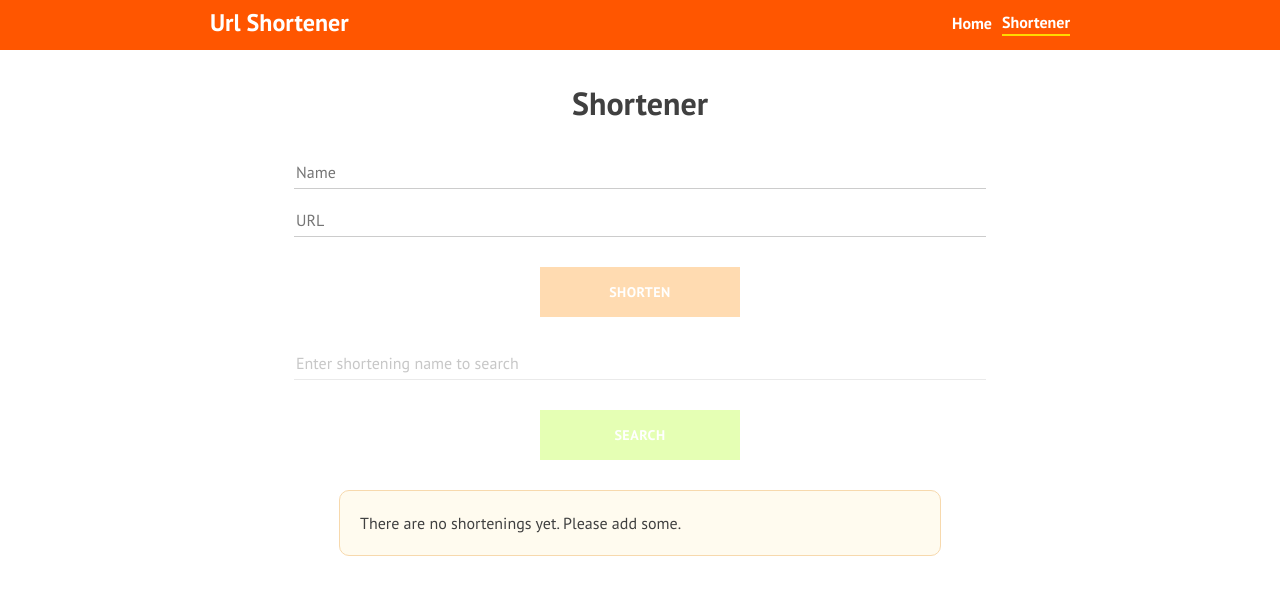
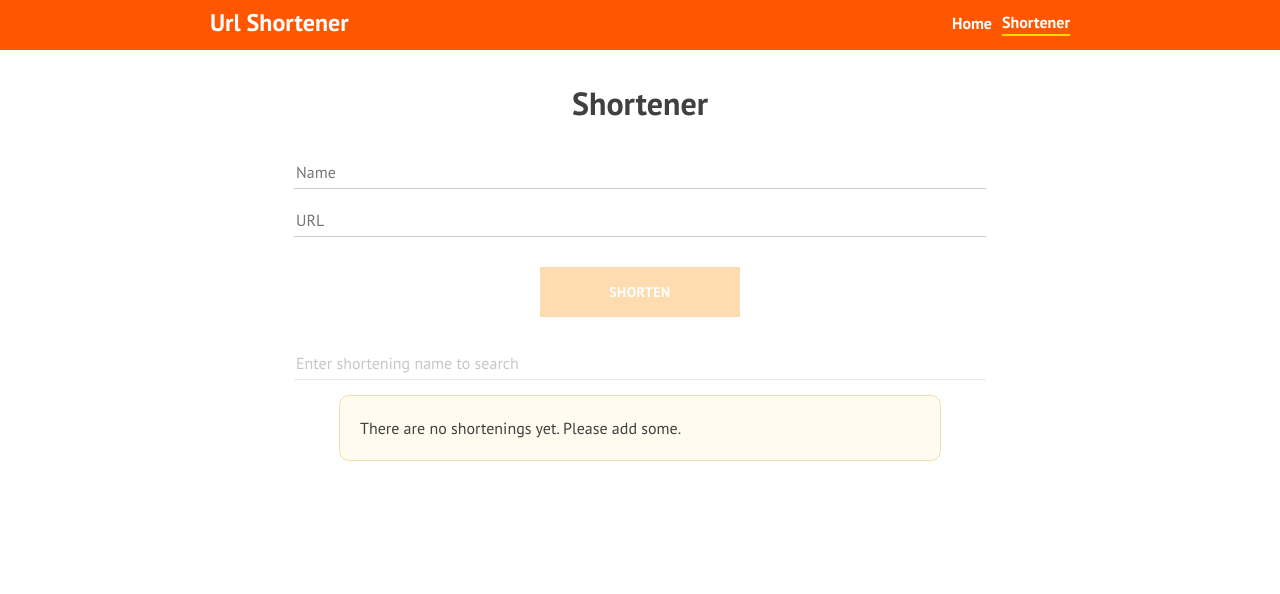
Before and after one commit to stastakh/url-shortener, an Angular app: page /shortener in a window 1280 px wide. Shown: the top 594 px of the page. Built offline with nearby package versions, Linux system fonts and the light colour scheme.

Commit message:
replace shortening search with pipe

```diff
--- a/src/app/app.module.ts
+++ b/src/app/app.module.ts
@@ -11,6 +11,7 @@ import { ShortenerComponent } from './shortener/shortener.component';
 import { SpinnerComponent } from './spinner/spinner.component';
 import { ShorteningDetailComponent } from './shortener/shortening-detail/shortening-detail.component';
 import { PageNotFoundComponent } from './page-not-found/page-not-found.component';
+import { ShorteningFilterPipe } from './shortener/shortening-filter.pipe';
 
 @NgModule({
   declarations: [
@@ -20,7 +21,8 @@ import { PageNotFoundComponent } from './page-not-found/page-not-found.component
     ShortenerComponent,
     SpinnerComponent,
     ShorteningDetailComponent,
-    PageNotFoundComponent
+    PageNotFoundComponent,
+    ShorteningFilterPipe
   ],
   imports: [
     BrowserModule,
--- a/src/app/shortener/shortener.component.css
+++ b/src/app/shortener/shortener.component.css
@@ -20,29 +20,9 @@
   opacity: 0.4;
 }
 
-.shortener-btn,
-.search-btn,
-.cancel-btn {
+.shortener-btn {
   display: block;
   margin: 30px auto;
-}
-
-.search-btn {
-  background-color: rgba(166, 255, 0, 0.966);
-}
-
-.search-btn:hover,
-.search-btn:focus {
-  background-color: rgba(131, 199, 5, 0.966);
-}
-
-.cancel-btn {
-  background-color: rgba(255, 30, 0, 0.966);
-}
-
-.cancel-btn:hover,
-.cancel-btn:focus {
-  background-color: rgba(197, 27, 5, 0.966);
 }
 
 .shortener-message {
--- a/src/app/shortener/shortener.component.html
+++ b/src/app/shortener/shortener.component.html
@@ -20,27 +20,13 @@
     type="text"
     placeholder="Enter shortening name to search"
     [(ngModel)]="searchName"
-    [disabled]="!shortenings.length && !searchFailed"
+    [disabled]="!shortenings.length"
   />
-  <button
-    class="main-btn search-btn"
-    (click)="onSearchShortenings()"
-    [disabled]="!searchName"
-  >
-    Search
-  </button>
-  <button
-    class="main-btn cancel-btn"
-    *ngIf="showCancelSearchBtn"
-    (click)="onCancelSearch()"
-  >
-    Cancel search
-  </button>
 </div>
 
 <div
   class="shortener-message no-shortenings"
-  *ngIf="!shortenings.length && !loading && !searchFailed && !error"
+  *ngIf="!shortenings.length && !loading && !error"
 >
   There are no shortenings yet. Please add some.
 </div>
@@ -49,12 +35,11 @@
   {{ error }}
 </div>
 
-<div class="shortener-message" *ngIf="searchFailed">
-  There are no shortenings with this name. Please try again or add one.
-</div>
-
 <ul *ngIf="shortenings.length">
-  <li *ngFor="let short of shortenings" class="card">
+  <li
+    *ngFor="let short of shortenings | shorteningFilter: searchName"
+    class="card"
+  >
     <span class="circle-dot"></span>
     <p class="shortener-name">{{ short.name }}</p>
     <div>
--- a/src/app/shortener/shortener.component.ts
+++ b/src/app/shortener/shortener.component.ts
@@ -14,8 +14,6 @@ export class ShortenerComponent implements OnInit {
   loading: boolean = false;
   shortenings: Shortening[] = [];
   searchName: string = '';
-  searchFailed: boolean = false;
-  showCancelSearchBtn: boolean = false;
   error: string = '';
 
   constructor(
@@ -31,7 +29,6 @@ export class ShortenerComponent implements OnInit {
     if (!this.url || !this.shorteningName) {
       return;
     }
-
 
     this.loading = true;
 
@@ -59,7 +56,6 @@ export class ShortenerComponent implements OnInit {
   updateShortenings(): void {
     this.shortenings = this.storageService.getShortenings();
     this.loading = false;
-    this.searchFailed = false;
     this.error = '';
   }
 
@@ -68,21 +64,4 @@ export class ShortenerComponent implements OnInit {
     this.updateShortenings();
   }
 
-  onSearchShortenings(): void {
-    this.updateShortenings();
-    if (this.searchName) {
-      this.showCancelSearchBtn = true;
-      // filter needed shortenings
-      this.shortenings = this.shortenings.filter(shortening => shortening.name === this.searchName);
-      // if array length === 0 - search failed, otherwise it succeed
-      this.searchFailed = this.shortenings.length === 0;
-    }
-  }
-
-  onCancelSearch(): void {
-    this.updateShortenings();
-    this.showCancelSearchBtn = false;
-    this.searchName = '';
-  }
-
 }
--- /dev/null
+++ b/src/app/shortener/shortening-filter.pipe.ts
@@ -0,0 +1,17 @@
+import { PipeTransform, Pipe } from '@angular/core';
+import { Shortening } from '../models/shortening-response.interface';
+
+@Pipe({
+  name: 'shorteningFilter'
+})
+export class ShorteningFilterPipe implements PipeTransform {
+  transform(shortenings: Shortening[], searchName: string): Shortening[] {
+    if (!shortenings || !searchName) {
+      return shortenings;
+    }
+
+    return shortenings.filter(shortening => {
+      return shortening.name.toLowerCase() === searchName.toLowerCase()
+    });
+  }
+}
```
